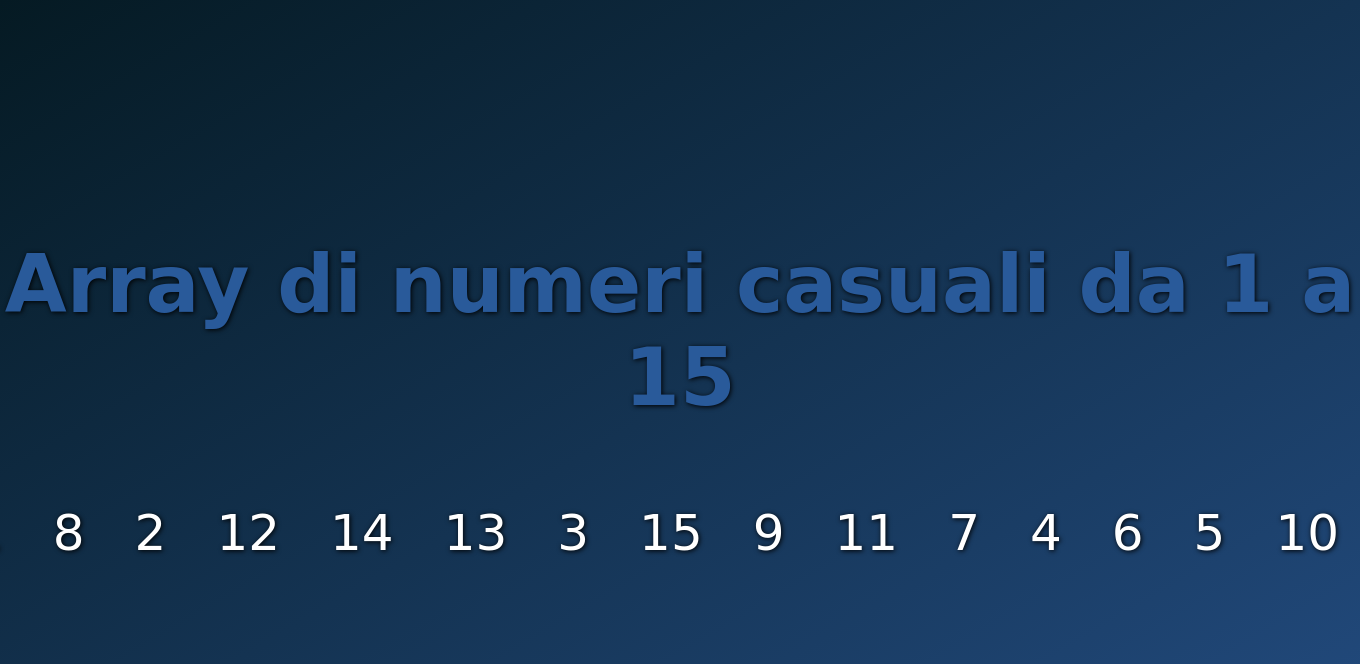
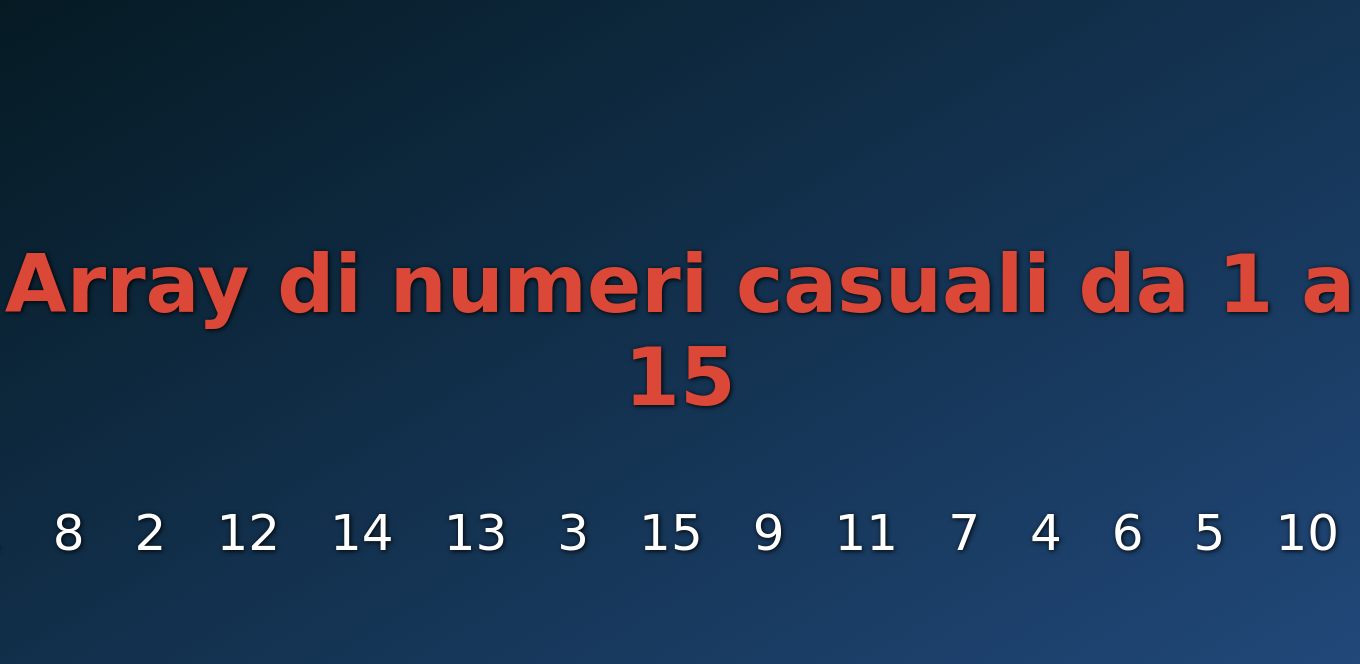
Before and after one commit to AndreaCasentini93/php-snacks-b1, a PHP site: page / in a window 1360 px wide. Shown: the top 664 px of the page. Run offline with PHP 8.4, Linux system fonts and the light colour scheme; some web fonts are replaced.

Commit message:
Snack 3 Colors Refactoring

```diff
--- a/snack3/css/style.css
+++ b/snack3/css/style.css
@@ -19,7 +19,7 @@ body {
 h1 {
     margin-bottom: 80px;
     font-size: 80px;
-    color: #295A9A;
+    color: #DB4838;
 }
 
 ul {
```
